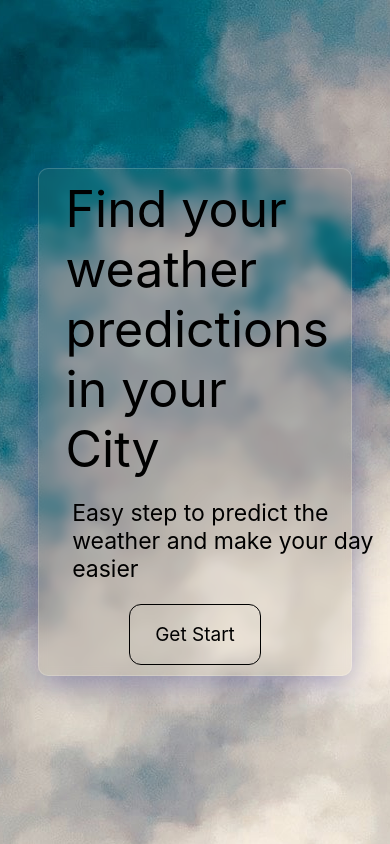
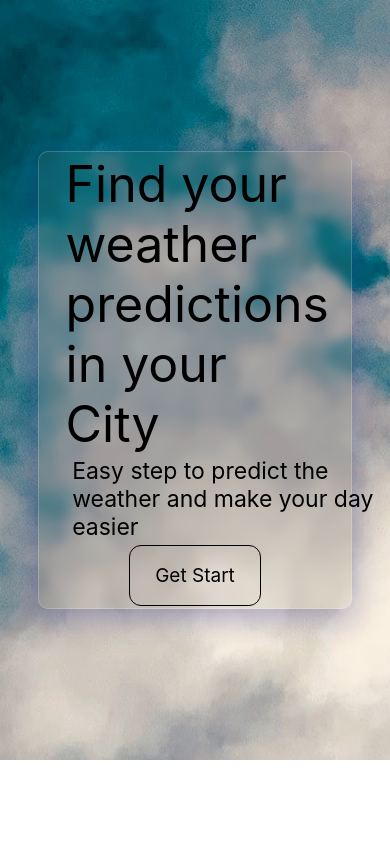
Before and after one commit to HetviVora3007/Weather-app, a React (Create React App) app: page / in a window 390 px wide. Built offline with nearby package versions, Linux system fonts and the light colour scheme.

Commit message:
add animation

```diff
--- a/src/Pages/AboutPage/About.css
+++ b/src/Pages/AboutPage/About.css
@@ -117,6 +117,10 @@
 }
 
 @media screen and (max-width: 480px) {
+    .AboutPage-Container {
+        height: 90vh;
+    }
+
     .Navbar-LeftContent {
         width: 20%;
         font-size: 14px;
--- a/src/Pages/HomePage/Home.css
+++ b/src/Pages/HomePage/Home.css
@@ -88,6 +88,10 @@
 }
 
 @media screen and (max-width: 480px) {
+    .HomePage-MainContainer {
+        height: 90vh;
+    }
+
     .HomePage-WeatherContainer {
         width: 80%;
         height: 60%;
```
